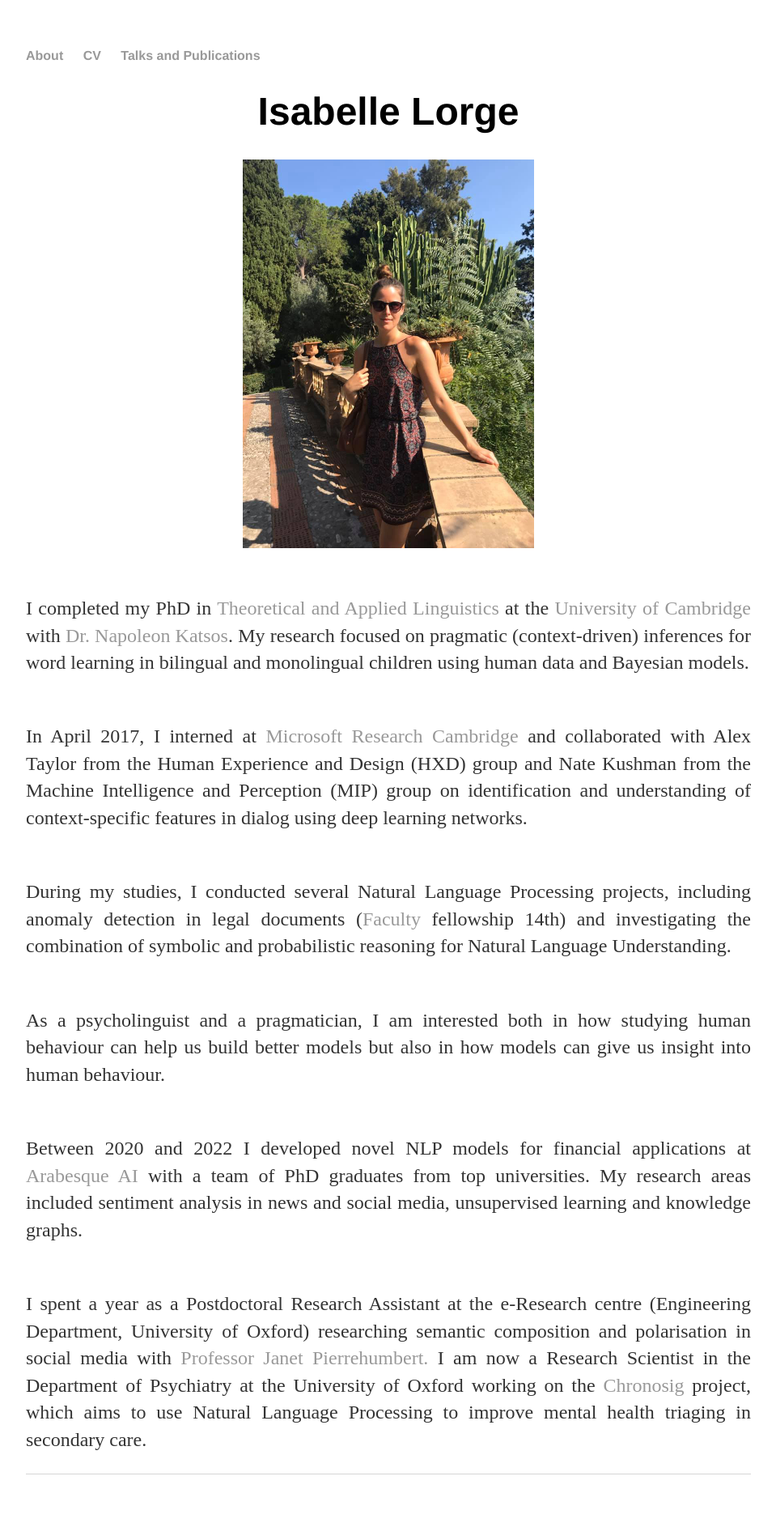
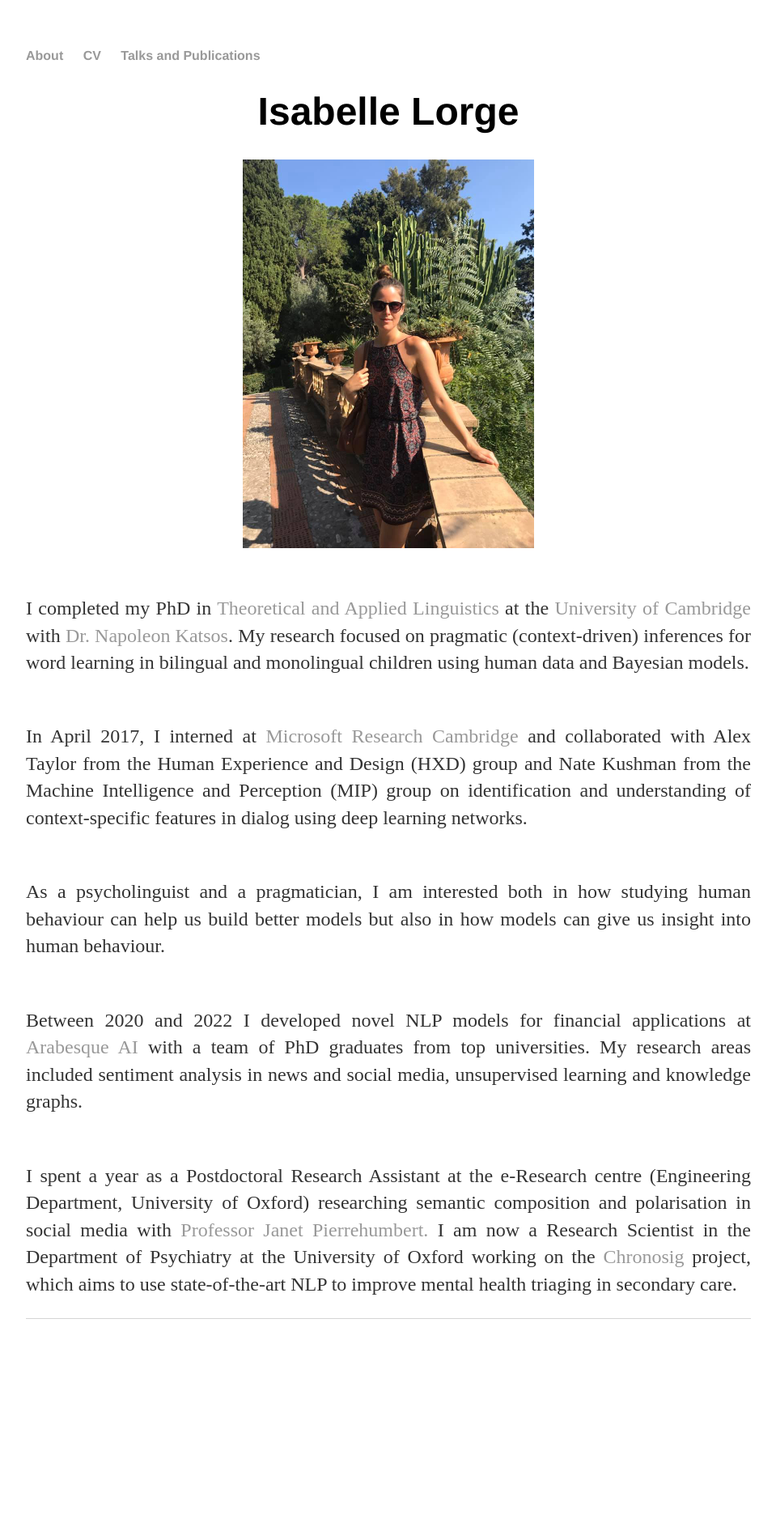
Before and after one commit to isabellelorge/isabellelorge.github.io, a Jekyll site: the page built from index.html, in a window 1280 px wide. Shown: the whole page at 81% size, without its empty margins (160-1119 px from the left). Built offline with Jekyll 4.4.1, drawn with Linux system fonts in a browser that asks for light colours; after the commit the page ends 1689 px from its top, so only the background shows below that.

Commit message:
Update index.html

```diff
--- a/index.html
+++ b/index.html
@@ -10,9 +10,7 @@ title: Isabelle Lorge
 	<p> <br>In April 2017, I interned at <a href="https://www.microsoft.com/en-us/research/lab/microsoft-research-cambridge/"> Microsoft Research Cambridge </a>
 	and collaborated with Alex Taylor from the Human Experience and Design (HXD) group and Nate Kushman </a> from the
 	Machine Intelligence and Perception (MIP) group on identification and understanding of context-specific features in dialog using deep learning networks.</br> </p>
-	<p> <br> During my studies, I conducted several Natural Language Processing projects, including anomaly detection in legal documents (<a href="https://faculty.ai/">Faculty </a> fellowship 14th)
-		and investigating the combination of symbolic and probabilistic reasoning for Natural Language Understanding.
-	<br> </p>
+
 	<p> <br>As a psycholinguist and a pragmatician, I am interested both in how studying human behaviour can help us build better models but also in how models can give us insight into human behaviour.
         </br> </p>
 	<p><br> Between 2020 and 2022 I developed novel NLP models for financial applications at <a href="https://www.arabesque.com/ai/"> Arabesque AI</a>
@@ -21,7 +19,7 @@ title: Isabelle Lorge
 	<br> </p>
 	<p><br> I spent a year as a Postdoctoral Research Assistant at the e-Research centre (Engineering Department, University of Oxford) researching
 		semantic composition and polarisation in social media with <a href="https://eng.ox.ac.uk/people/janet-pierrehumbert/">Professor Janet Pierrehumbert.</a>
-		I am now a Research Scientist in the Department of Psychiatry at the University of Oxford working on the <a href="https://www.chronosig.org/">Chronosig </a> project, which aims to use Natural Language Processing to improve mental health triaging in secondary care.
+		I am now a Research Scientist in the Department of Psychiatry at the University of Oxford working on the <a href="https://www.chronosig.org/">Chronosig </a> project, which aims to use state-of-the-art NLP to improve mental health triaging in secondary care.
 		<br> </p>
 
 
```
